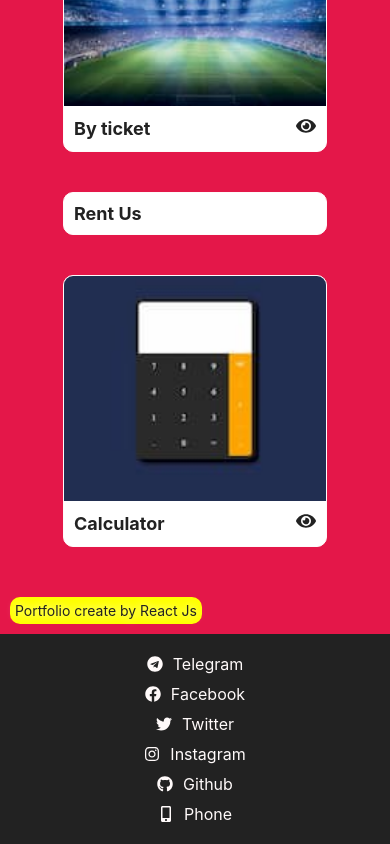
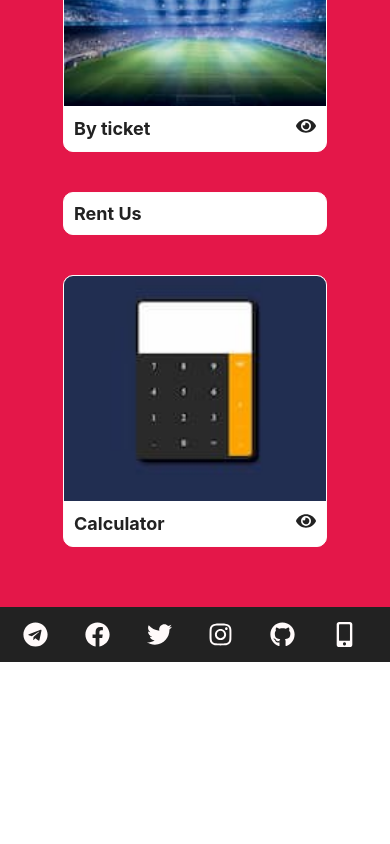
Before and after one commit to shodmonovsardor786/ReactPortfolio, a React (Create React App) app: page / in a window 390 px wide. Shown: the part 3344-4188 px from the top of the page. After the commit the page ends 4006 px from the top, so only its background shows below. Built offline with nearby package versions, Linux system fonts and the light colour scheme; the HTML template or start-up script is replaced by a standard one.

Commit message:
initial commit

```diff
--- a/src/Components/Contact/Contact.css
+++ b/src/Components/Contact/Contact.css
@@ -47,12 +47,10 @@
     .contact_item a {
         font-size: 16px;
     }
-}
-
-@media (max-width: 600px) {
-
-    .contact_list {
-        flex-direction: column;
-        padding: 15px;
+    .contact_item p {
+        display: none;
+    }
+    .contact_item span {
+        font-size: 25px;
     }
 }
--- a/src/Components/Main/Main.css
+++ b/src/Components/Main/Main.css
@@ -105,22 +105,6 @@
         font-size: 40px;
     }
 
-    .fixed_img {
-        position: fixed;
-        top: 10px;
-        left: 10px;
-        width: 130px;
-        height: 130px;
-    }
-
-    .fixed_img img {
-        width: 130px;
-        height: 130px;
-    }
-
-    .fixed_img .camera {
-        display: none;
-    }
 }
 
 @media (max-width: 500px) {
@@ -141,23 +125,6 @@
         font-size: 35px;
     }
 
-    .fixed_img {
-        position: fixed;
-        top: 10px;
-        left: 10px;
-        width: 100px;
-        height: 100px;
-    }
-
-    .fixed_img img {
-        width: 100px;
-        height: 100px;
-    }
-
-    .fixed_img .camera {
-        display: none;
-    }
-
 }
 
 @media (max-width: 350px) {
--- a/src/Components/Main/Main.jsx
+++ b/src/Components/Main/Main.jsx
@@ -5,13 +5,11 @@ import image from '../../img/image2.jpg'
 
 const Main = () => {
 
-    const [classname, setClassname] = React.useState('images')
-
     return (
         <>
             <main id="section1" className="main">
                 <div>
-                    <div className={classname}>
+                    <div className="images">
                         <img className="my_img" src={image} alt="my" width="380" height="380"/>
                         <div className="camera">
                             <span><FaCamera/></span>
@@ -29,5 +27,4 @@ const Main = () => {
     )
 }
 
-
 export default Main
--- a/src/Components/Projects/Projects.css
+++ b/src/Components/Projects/Projects.css
@@ -82,18 +82,6 @@
     cursor: pointer;
 }
 
-.create_by {
-    display: inline-block;
-    padding: 5px;
-    margin-top: auto;
-    margin-right: auto;
-    margin-bottom: 0;
-    border-radius: 10px;
-    color: #222;
-    background-color: yellow;
-    text-shadow: 0 0 10px snow;
-}
-
 
 @media (max-width: 500px) {
 
@@ -112,10 +100,6 @@
     .info {
         font-size: 12px;
     }
-
-    .create_by {
-        font-size: 14px;
-    }
 }
 
 @media (max-width: 300px) {
--- a/src/Components/Projects/Projects.jsx
+++ b/src/Components/Projects/Projects.jsx
@@ -65,7 +65,6 @@ const Projects = () => {
                         </div>
                     </li>
                 </ul>
-                <p className="create_by">Portfolio create by React Js</p>
             </div>
         </>
     )
```
